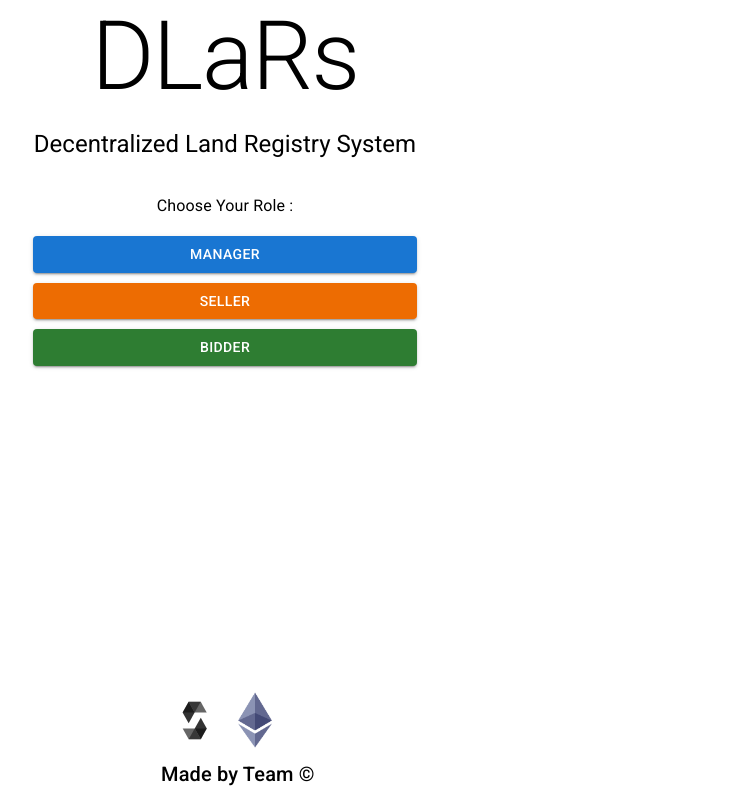
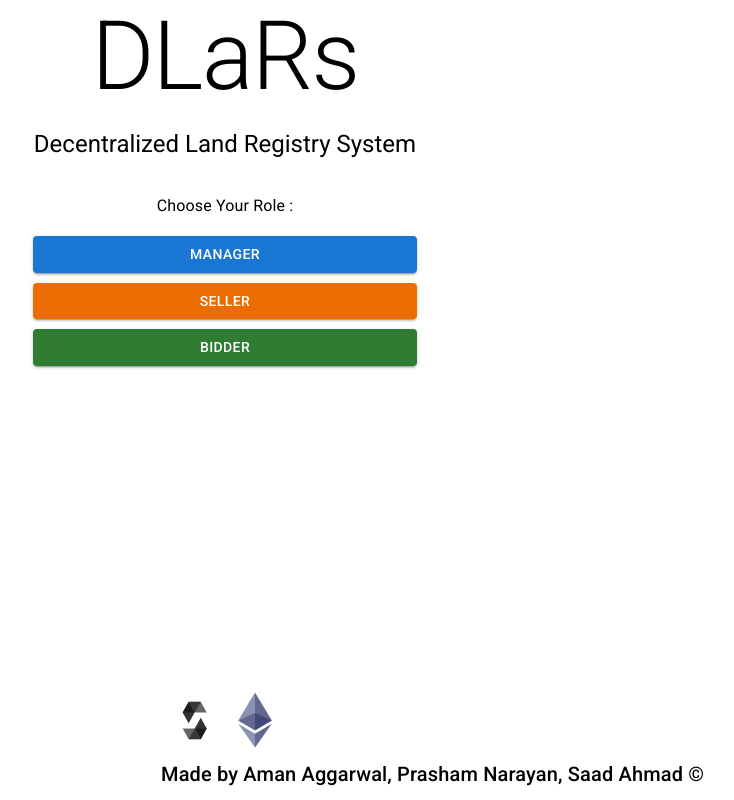
Before and after one commit to DaasDaham/DLaRS, a React (Create React App) app: page / in a window 1280 px wide. Shown: the whole page, without its empty margins (415-1149 px from the left). Built offline with nearby package versions, Linux system fonts and the light colour scheme.

Commit message:
Update Team Details at Homepage

```diff
--- a/src/components/homepage/HomePage.js
+++ b/src/components/homepage/HomePage.js
@@ -50,7 +50,7 @@ const HomePage = () => {
         <img style={{ height: "60px" }} src={logo1} />
         <img style={{ height: "60px" }} src={logo2} />
       </Box>
-      <Box sx={styles.footer}>Made by Team &copy;</Box>
+      <Box sx={styles.footer}>Made by Aman Aggarwal, Prasham Narayan, Saad Ahmad &copy;</Box>
     </Box>
   );
 };
```
